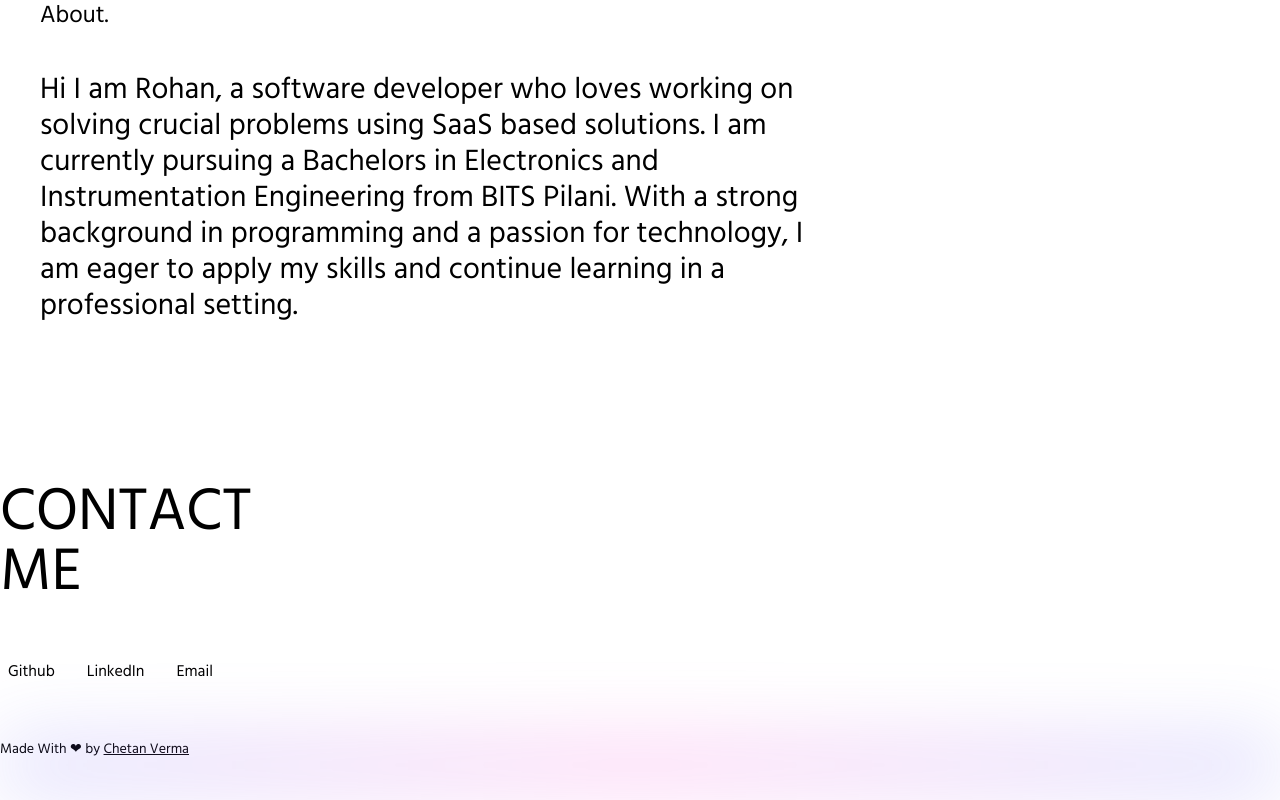
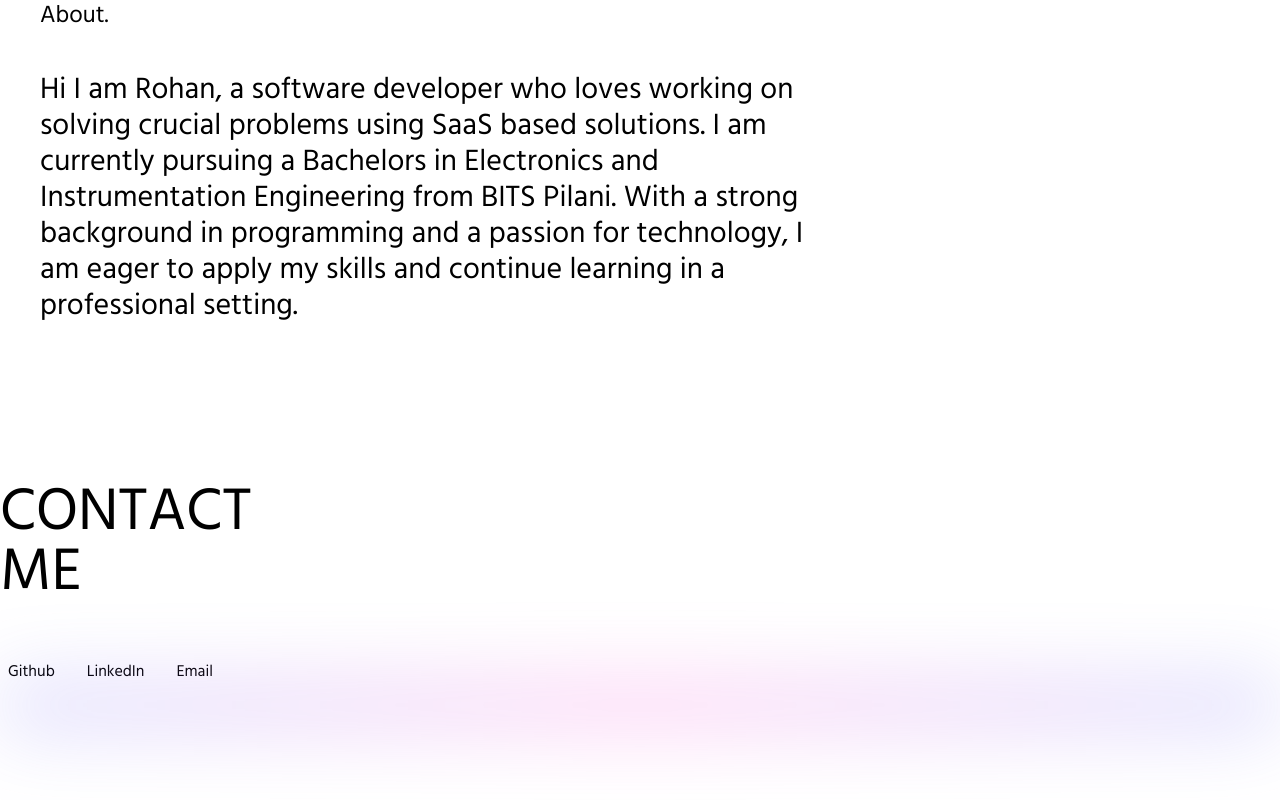
Before and after one commit to rohan-musk/rohanMusk, a Next.js app: page / in a window 1280 px wide. Shown: the part 2792-3592 px from the top of the page. After the commit the page ends 3532 px from the top, so only its background shows below. Built offline with nearby package versions, Linux system fonts and the light colour scheme.

Commit message:
RM| Update About

```diff
--- a/components/Footer/index.js
+++ b/components/Footer/index.js
@@ -21,12 +21,7 @@ const Footer = ({}) => {
           </div>
         </div>
       </div>
-      <h1 className='text-sm text-bold mt-2 laptop:mt-10 p-2 laptop:p-0'>
-        Made With ❤ by{' '}
-        <Link href='http://www.chetanverma.com'>
-          <a className='underline underline-offset-1'>Chetan Verma</a>
-        </Link>
-      </h1>
+      <h1 className='text-sm text-bold mt-2 laptop:mt-10 p-2 laptop:p-0'></h1>
     </>
   );
 };
```
